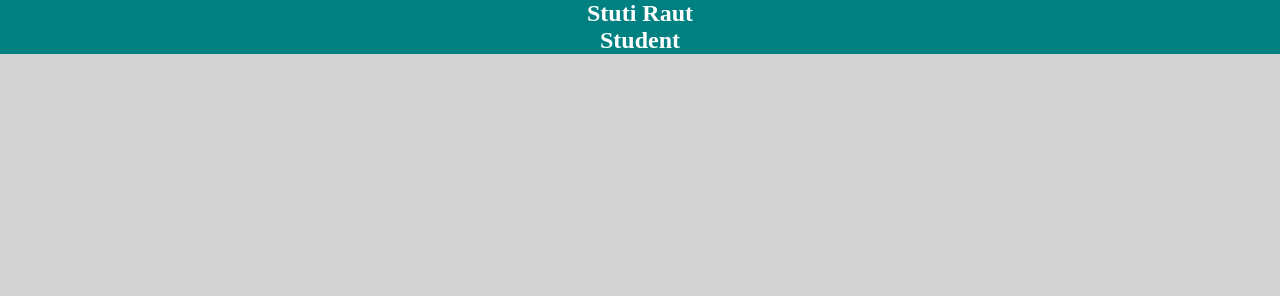
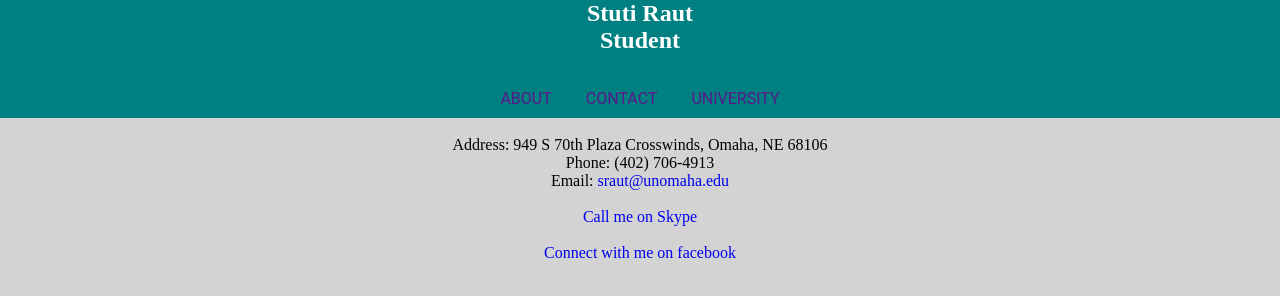
Before and after one commit to stutiraut/website, a plain HTML site: page Contact.html in a window 1280 px wide. Drawn offline with Linux system fonts and the light colour scheme.

Commit message:
Text added in contact page and modified styling in all page

```diff
--- a/Contact.html
+++ b/Contact.html
@@ -3,15 +3,37 @@
 		<title> Home </title>
 		<link href="style.css" rel ="stylesheet" type="text/css">
 
-
-
 	</head>
-	<body bgcolor ="lightgrey">
-		<header>
-      <a href="index.html" id="logo">
+		<body bgcolor ="lightgrey">
+	<header>
+	<a href="index.html" id="logo">
         <h1>Stuti Raut</h1>
         <h2>Student</h2>
       </a>
 
+	<div class="row">
+		<ul class="main-nav">
+			<li><a href=""> ABOUT </a></li>
+			<li> <a href=""> CONTACT</a></li>
+			<li><a href=""> UNIVERSITY</a></li>
+			</ul>
+			</div>
+
+	  </header>
+
+			<p align="center">
+			</br>
+
+			Address: 949 S 70th Plaza Crosswinds, Omaha, NE 68106</br>
+			Phone: (402) 706-4913</br>
+			Email: <a href="mailto:sraut@unomaha.edu"> sraut@unomaha.edu</a>
+			</p>
+
+			</br>
+			<p align="center">
+			<a href="skype:stutiraut?call">Call me on Skype</a> </p>
+			</br>
+			<p align="center">
+			<a href="https://www.facebook.com/stuti.raut"target="_blank">Connect with me on facebook</a> </p>
 			</body>
 			</html>
```
Also changed, not shown: About.html (+0 -2 lines), style.css (line endings or trailing spaces).
